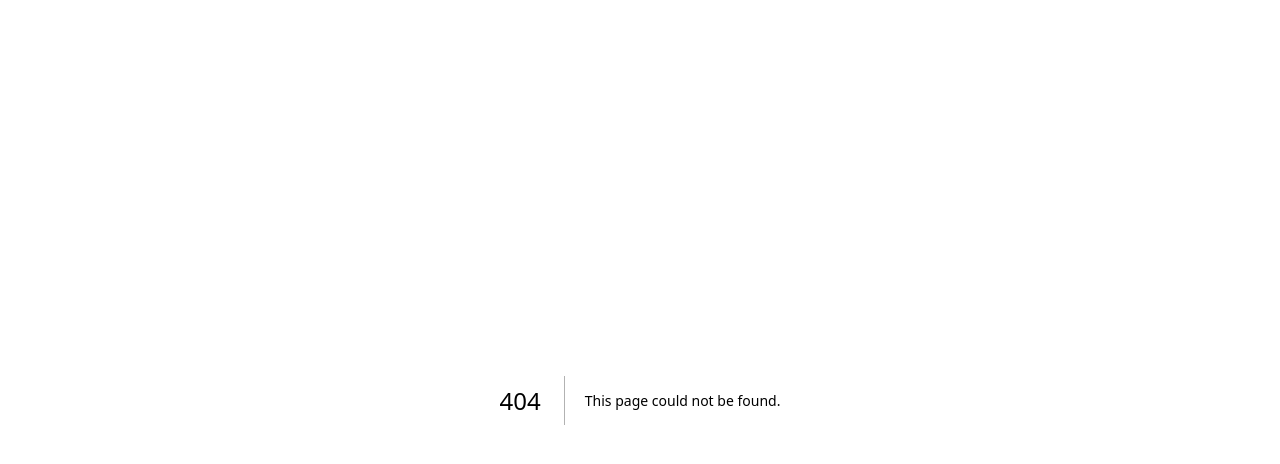
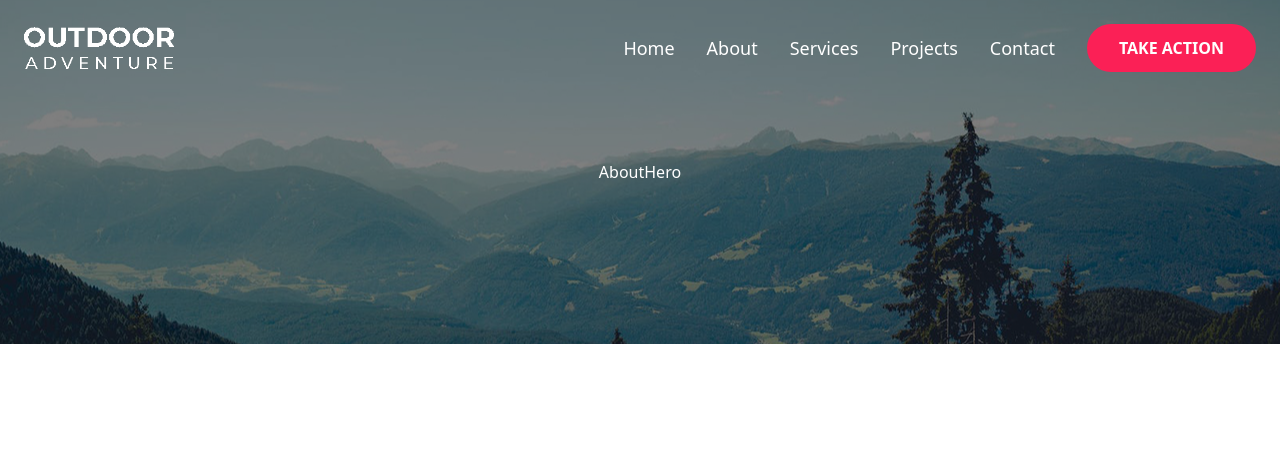
Before and after one commit to MrSaikatS/outdoor-adventure-nextjs, a Next.js app: page /about in a window 1280 px wide. Before the commit this address had no page. Shown: the top 464 px of the page. Built offline with nearby package versions, Linux system fonts and the light colour scheme.

Commit message:
about route and hero

```diff
--- /dev/null
+++ b/src/app/about/page.tsx
@@ -0,0 +1,20 @@
+import Header from "@/components/HeaderComps/Header";
+import AboutHero from "@/components/HeroComps/AboutHero";
+import { Metadata } from "next";
+
+export const metadata: Metadata = {
+  title: "About | Outdoor Adventure",
+  description: "About page of Outdoor Adventure",
+};
+
+const page = () => {
+  return (
+    <>
+      <Header />
+
+      <AboutHero />
+    </>
+  );
+};
+
+export default page;
--- /dev/null
+++ b/src/components/HeroComps/AboutHero.tsx
@@ -0,0 +1,13 @@
+const AboutHero = () => {
+  return (
+    <section>
+      <div className="bg-[url(/about/about-bg.jpg)] bg-center">
+        <div className="flex flex-col items-center justify-center bg-black/50 py-40 text-white">
+          AboutHero
+        </div>
+      </div>
+    </section>
+  );
+};
+
+export default AboutHero;
```
